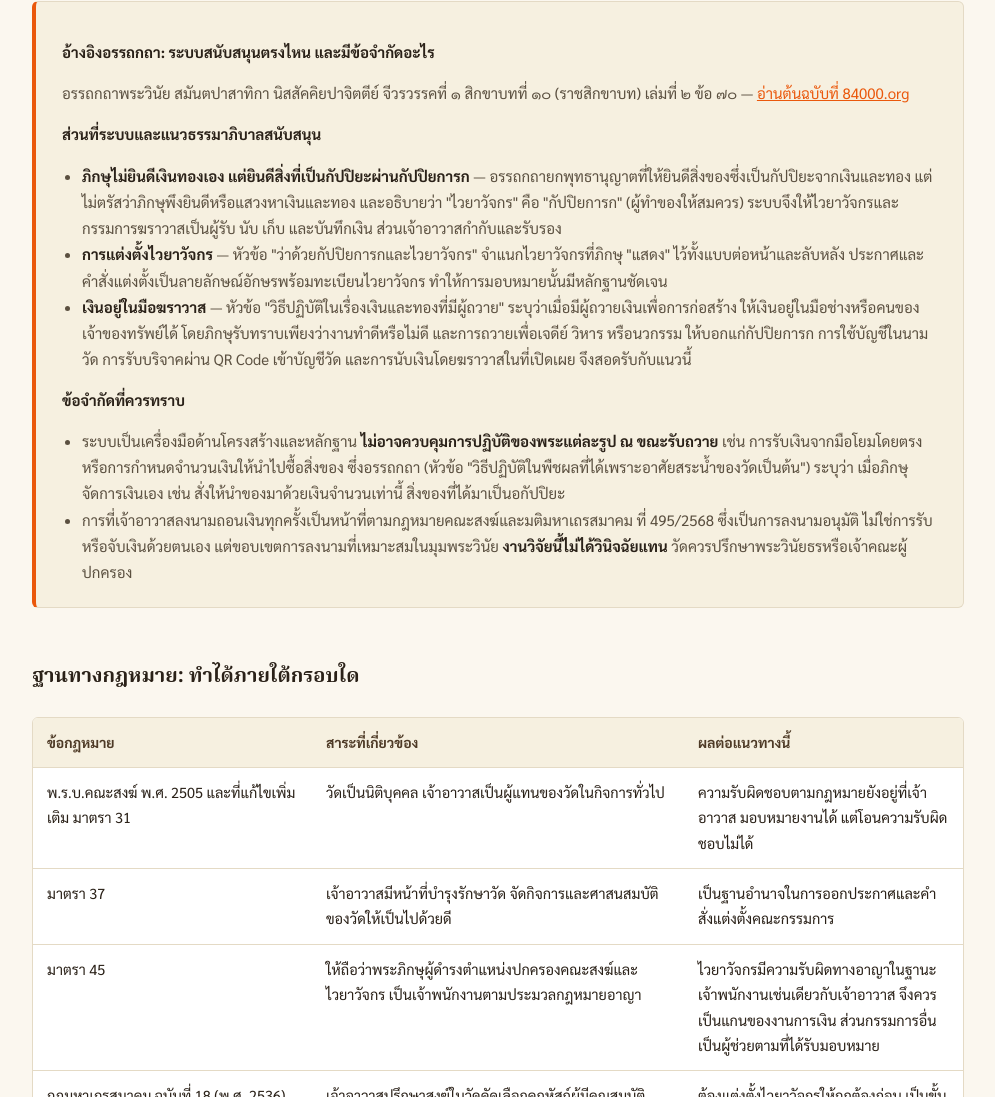
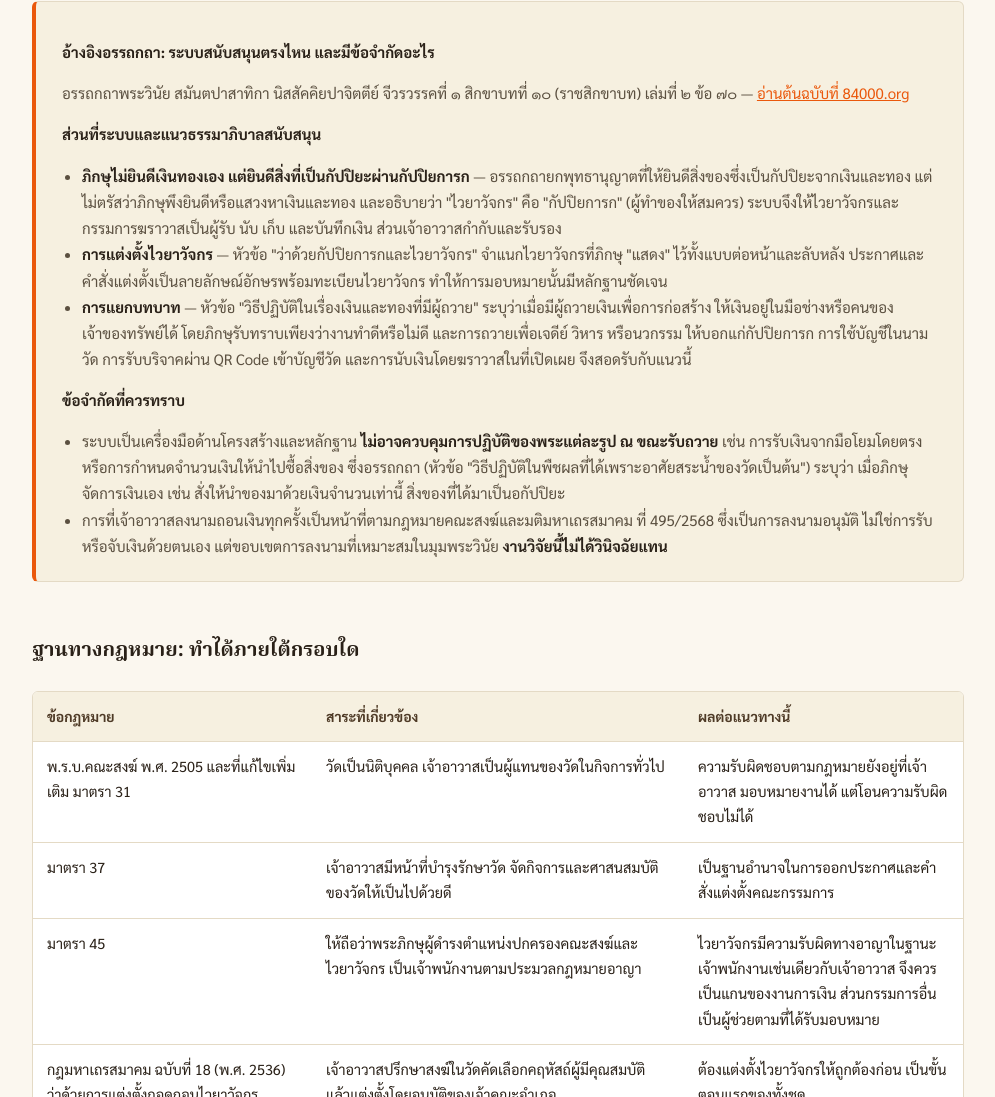
Before and after one commit to tevaprapas-hub/watthaisaisai, a plain HTML site: page governance.html in a window 1280 px wide. Shown: the part 3283-4380 px from the top of the page, without its empty margins (142-1137 px from the left). Drawn offline with Linux system fonts and the light colour scheme.

Commit message:
Update governance.html

```diff
--- a/governance.html
+++ b/governance.html
@@ -467,12 +467,12 @@
         <ul>
           <li><strong>ภิกษุไม่ยินดีเงินทองเอง แต่ยินดีสิ่งที่เป็นกัปปิยะผ่านกัปปิยการก</strong> — อรรถกถายกพุทธานุญาตที่ให้ยินดีสิ่งของซึ่งเป็นกัปปิยะจากเงินและทอง แต่ไม่ตรัสว่าภิกษุพึงยินดีหรือแสวงหาเงินและทอง และอธิบายว่า "ไวยาวัจกร" คือ "กัปปิยการก" (ผู้ทำของให้สมควร) ระบบจึงให้ไวยาวัจกรและกรรมการฆราวาสเป็นผู้รับ นับ เก็บ และบันทึกเงิน ส่วนเจ้าอาวาสกำกับและรับรอง</li>
           <li><strong>การแต่งตั้งไวยาวัจกร</strong> — หัวข้อ "ว่าด้วยกัปปิยการกและไวยาวัจกร" จำแนกไวยาวัจกรที่ภิกษุ "แสดง" ไว้ทั้งแบบต่อหน้าและลับหลัง ประกาศและคำสั่งแต่งตั้งเป็นลายลักษณ์อักษรพร้อมทะเบียนไวยาวัจกร ทำให้การมอบหมายนั้นมีหลักฐานชัดเจน</li>
-          <li><strong>เงินอยู่ในมือฆราวาส</strong> — หัวข้อ "วิธีปฏิบัติในเรื่องเงินและทองที่มีผู้ถวาย" ระบุว่าเมื่อมีผู้ถวายเงินเพื่อการก่อสร้าง ให้เงินอยู่ในมือช่างหรือคนของเจ้าของทรัพย์ได้ โดยภิกษุรับทราบเพียงว่างานทำดีหรือไม่ดี และการถวายเพื่อเจดีย์ วิหาร หรือนวกรรม ให้บอกแก่กัปปิยการก การใช้บัญชีในนามวัด การรับบริจาคผ่าน QR Code เข้าบัญชีวัด และการนับเงินโดยฆราวาสในที่เปิดเผย จึงสอดรับกับแนวนี้</li>
+          <li><strong>การแยกบทบาท</strong> — หัวข้อ "วิธีปฏิบัติในเรื่องเงินและทองที่มีผู้ถวาย" ระบุว่าเมื่อมีผู้ถวายเงินเพื่อการก่อสร้าง ให้เงินอยู่ในมือช่างหรือคนของเจ้าของทรัพย์ได้ โดยภิกษุรับทราบเพียงว่างานทำดีหรือไม่ดี และการถวายเพื่อเจดีย์ วิหาร หรือนวกรรม ให้บอกแก่กัปปิยการก การใช้บัญชีในนามวัด การรับบริจาคผ่าน QR Code เข้าบัญชีวัด และการนับเงินโดยฆราวาสในที่เปิดเผย จึงสอดรับกับแนวนี้</li>
         </ul>
         <p style="margin-top:14px"><strong>ข้อจำกัดที่ควรทราบ</strong></p>
         <ul>
           <li>ระบบเป็นเครื่องมือด้านโครงสร้างและหลักฐาน <strong>ไม่อาจควบคุมการปฏิบัติของพระแต่ละรูป ณ ขณะรับถวาย</strong> เช่น การรับเงินจากมือโยมโดยตรง หรือการกำหนดจำนวนเงินให้นำไปซื้อสิ่งของ ซึ่งอรรถกถา (หัวข้อ "วิธีปฏิบัติในพืชผลที่ได้เพราะอาศัยสระน้ำของวัดเป็นต้น") ระบุว่า เมื่อภิกษุจัดการเงินเอง เช่น สั่งให้นำของมาด้วยเงินจำนวนเท่านี้ สิ่งของที่ได้มาเป็นอกัปปิยะ</li>
-          <li>การที่เจ้าอาวาสลงนามถอนเงินทุกครั้งเป็นหน้าที่ตามกฎหมายคณะสงฆ์และมติมหาเถรสมาคม ที่ 495/2568 ซึ่งเป็นการลงนามอนุมัติ ไม่ใช่การรับหรือจับเงินด้วยตนเอง แต่ขอบเขตการลงนามที่เหมาะสมในมุมพระวินัย <strong>งานวิจัยนี้ไม่ได้วินิจฉัยแทน</strong> วัดควรปรึกษาพระวินัยธรหรือเจ้าคณะผู้ปกครอง</li>
+          <li>การที่เจ้าอาวาสลงนามถอนเงินทุกครั้งเป็นหน้าที่ตามกฎหมายคณะสงฆ์และมติมหาเถรสมาคม ที่ 495/2568 ซึ่งเป็นการลงนามอนุมัติ ไม่ใช่การรับหรือจับเงินด้วยตนเอง แต่ขอบเขตการลงนามที่เหมาะสมในมุมพระวินัย <strong>งานวิจัยนี้ไม่ได้วินิจฉัยแทน</strong> </li>
         </ul>
       </div>
 
```
